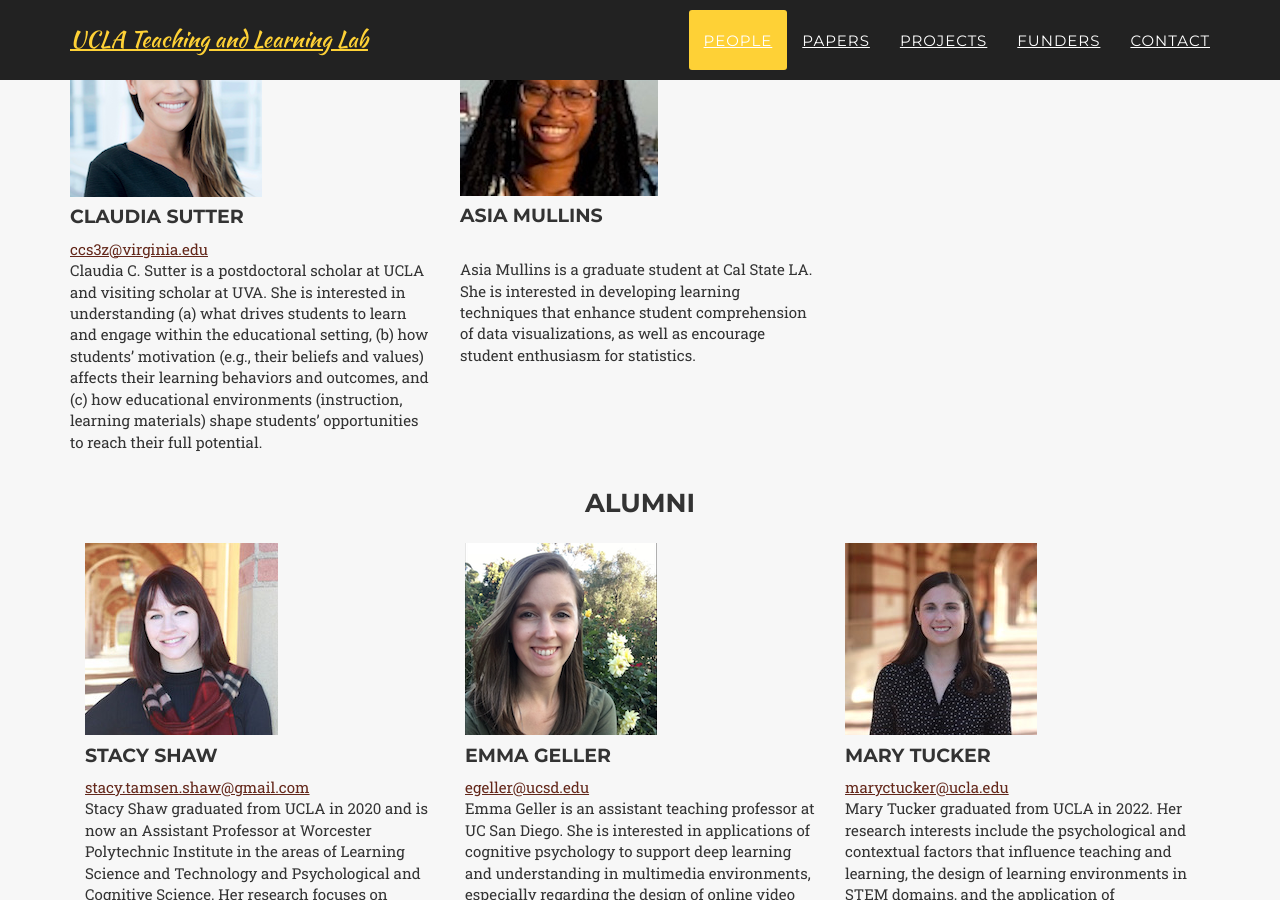
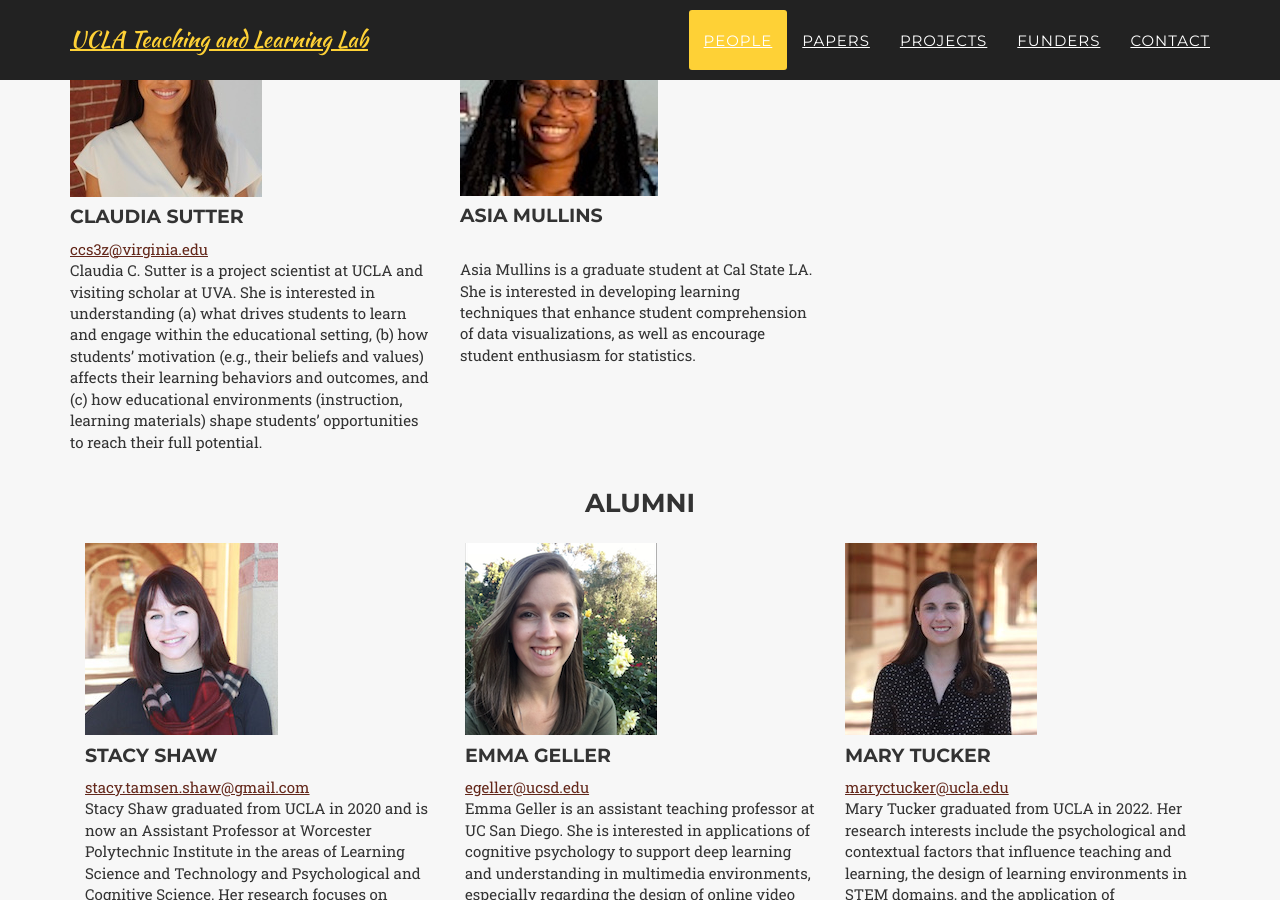
Before and after one commit to UCLATALL/TALL, a Jekyll site: the page built from index.html, in a window 1280 px wide and 900 px high, scrolled down 2317 px. Built offline with Jekyll 4.4.1, drawn with Linux system fonts in a browser that asks for light colours; some web fonts are replaced.

Commit message:
update picture

```diff
--- a/_config.yml
+++ b/_config.yml
@@ -58,7 +58,7 @@ members:
   - name: Claudia Sutter
     pic: Claudia.jpg
     email: ccs3z@virginia.edu
-    intro: Claudia C. Sutter is a postdoctoral scholar at UCLA and visiting scholar at UVA. She is interested in understanding (a) what drives students to learn and engage within the educational setting, (b) how students’ motivation (e.g., their beliefs and values) affects their learning behaviors and outcomes, and (c) how educational environments (instruction, learning materials) shape students’ opportunities to reach their full potential.
+    intro: Claudia C. Sutter is a project scientist at UCLA and visiting scholar at UVA. She is interested in understanding (a) what drives students to learn and engage within the educational setting, (b) how students’ motivation (e.g., their beliefs and values) affects their learning behaviors and outcomes, and (c) how educational environments (instruction, learning materials) shape students’ opportunities to reach their full potential.
 
   - name: Asia Mullins
     pic: Asia.jpg
```
Also changed, not shown: img/team/Claudia.jpg.
